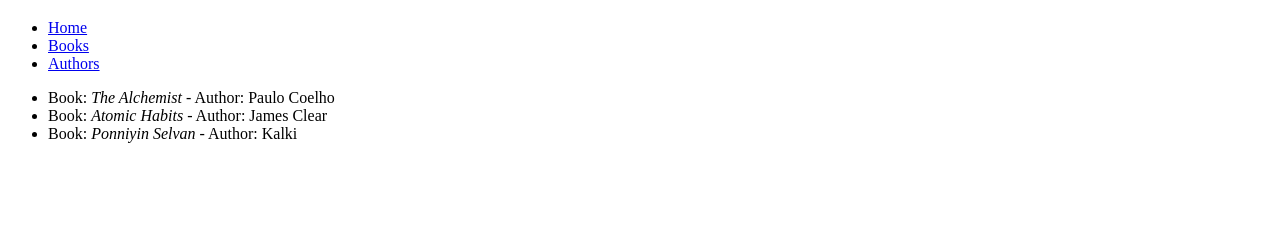
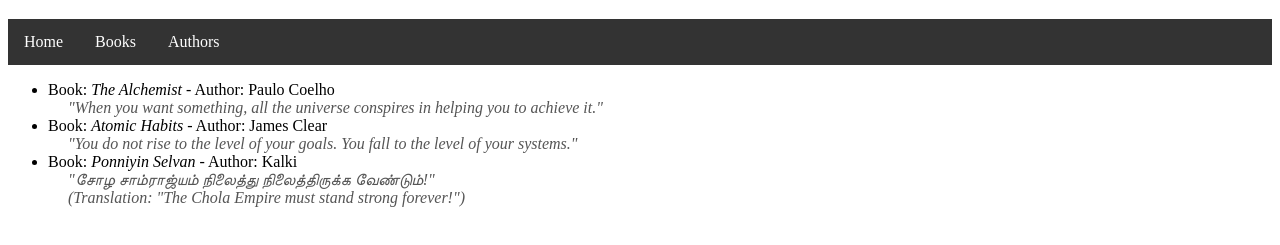
Before and after one commit to thambz/book-info, a plain HTML site: page books.html in a window 1280 px wide. Shown: the part 61-306 px from the top of the page. Drawn offline with Linux system fonts and the light colour scheme.

Commit message:
add famoud dialog

```diff
--- a/books.html
+++ b/books.html
@@ -2,6 +2,33 @@
 <html>
 <head>
   <title>Books</title>
+  <style>
+    nav ul {
+      list-style-type: none;
+      padding: 0;
+      margin: 0;
+      background-color: #333;
+      overflow: hidden;
+    }
+    nav li {
+      float: left;
+    }
+    nav li a {
+      display: block;
+      color: white;
+      text-align: center;
+      padding: 14px 16px;
+      text-decoration: none;
+    }
+    nav li a:hover {
+      background-color: #111;
+    }
+    .quote {
+      font-style: italic;
+      color: #555;
+      margin-left: 20px;
+    }
+  </style>
 </head>
 <body>
   <h1>Books</h1>
@@ -15,9 +42,21 @@
   </nav>
 
   <ul>
-    <li>Book: <em>The Alchemist</em> - Author: Paulo Coelho</li>
-    <li>Book: <em>Atomic Habits</em> - Author: James Clear</li>
-    <li>Book: <em>Ponniyin Selvan</em> - Author: Kalki</li>
+    <li>
+      Book: <em>The Alchemist</em> - Author: Paulo Coelho
+      <div class="quote">"When you want something, all the universe conspires in helping you to achieve it."</div>
+    </li>
+    <li>
+      Book: <em>Atomic Habits</em> - Author: James Clear
+      <div class="quote">"You do not rise to the level of your goals. You fall to the level of your systems."</div>
+    </li>
+    <li>
+      Book: <em>Ponniyin Selvan</em> - Author: Kalki
+      <div class="quote">"சோழ சாம்ராஜ்யம் நிலைத்து நிலைத்திருக்க வேண்டும்!"
+        <br> (Translation: "The Chola Empire must stand strong forever!")
+      </div>
+    </li>
   </ul>
+
 </body>
 </html>
```
